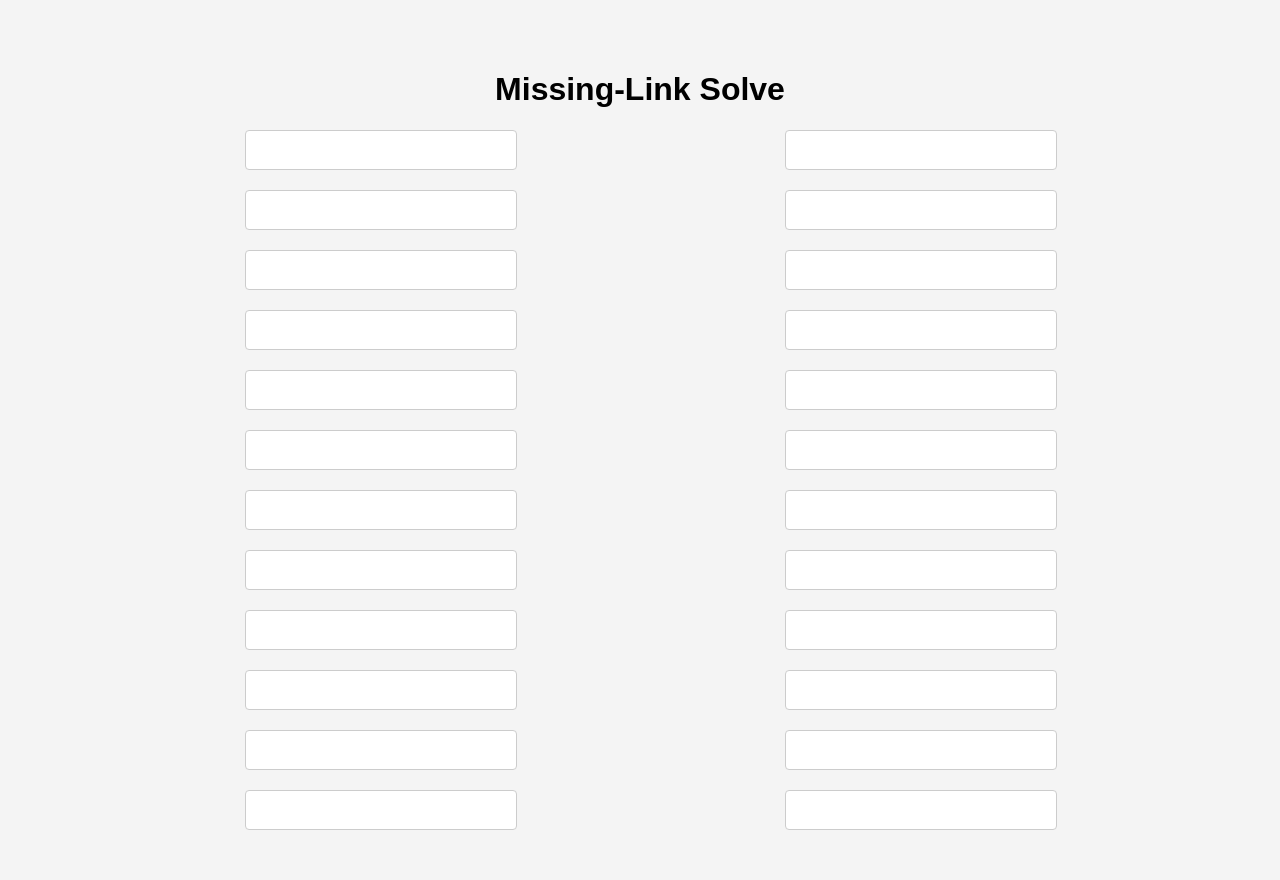
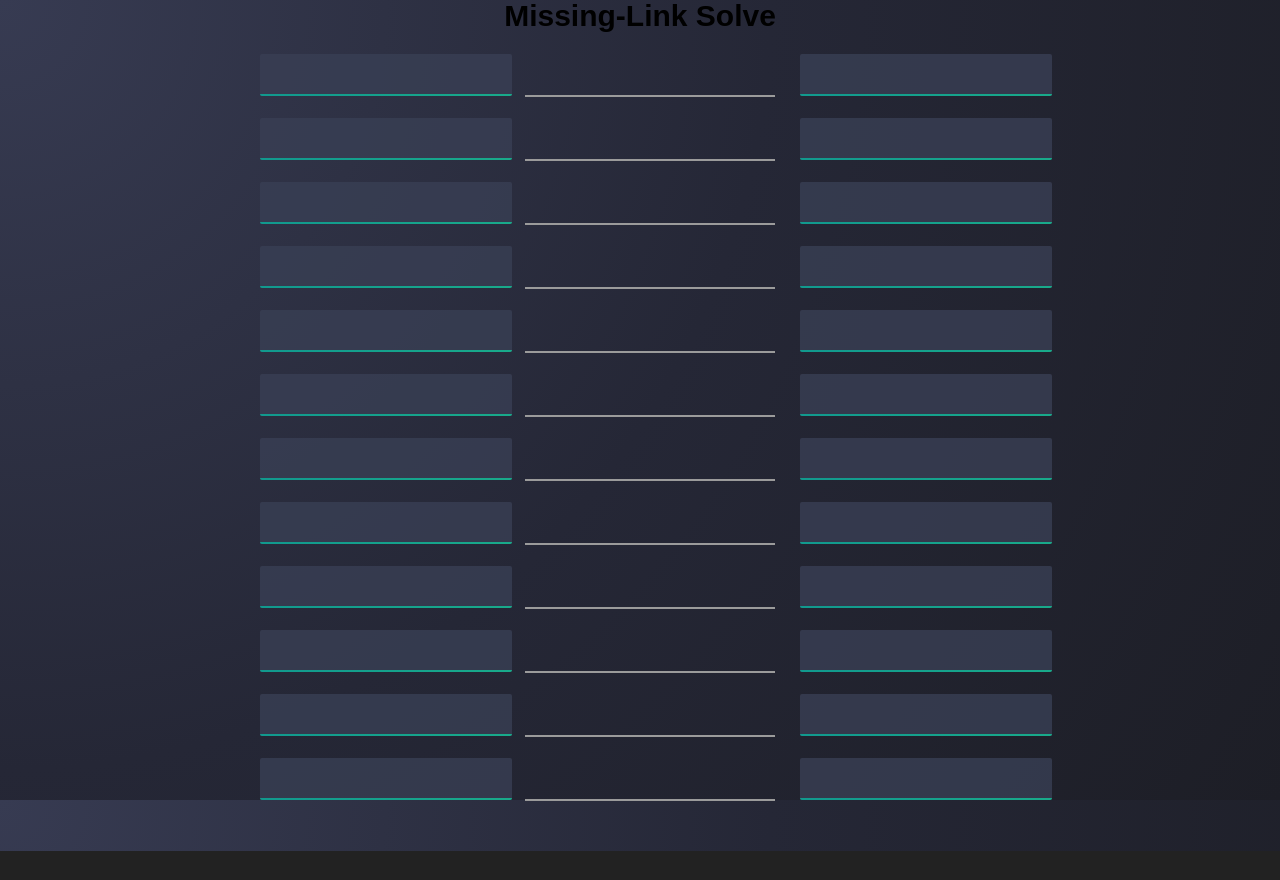
Before and after one commit to bendiku/missing-link-solve, a React (Create React App) app: page / in a window 1280 px wide. After the commit the page ends 851 px from the top, so only its background shows below. Built offline with nearby package versions, Linux system fonts and the light colour scheme.

Commit message:
more styling

```diff
--- a/package.json
+++ b/package.json
@@ -13,6 +13,7 @@
     "react": "^18.2.0",
     "react-dom": "^18.2.0",
     "react-scripts": "5.0.1",
+    "sass": "^1.69.7",
     "typescript": "^4.9.5",
     "web-vitals": "^2.1.4"
   },
--- a/src/App.css
+++ b/src/App.scss
@@ -46,3 +46,16 @@ body {
   width: 250px; /* Set the width to 250px */
   justify-self: center; /* Horizontally center within the grid item */
 }
+
+/* ------------------- */
+
+body {
+  font-family: 'Poppins', sans-serif;
+  display: flex;
+  flex-direction: column;
+  justify-content: center;
+  align-items: center;
+  min-height: 100vh;
+  font-size: 1.5rem;
+  background-color:#222222;
+}
--- a/src/App.tsx
+++ b/src/App.tsx
@@ -1,21 +1,10 @@
 // App.tsx
 
-import React, { useState } from 'react';
-import './App.css';
+import React from 'react';
+import './App.scss';
 import InputSection from './components/InputSection'; // Import the InputSection component
 
 const App: React.FC = () => {
-  const [prefix, setPrefix] = useState<string>('');
-  const [suffix, setSuffix] = useState<string>('');
-
-  const handleInputChange = (event: React.ChangeEvent<HTMLInputElement>) => {
-    const { name, value } = event.target;
-    if (name === 'prefix') {
-      setPrefix(value);
-    } else if (name === 'suffix') {
-      setSuffix(value);
-    }
-  };
 
   return (
     <div className="app-container">
@@ -25,9 +14,6 @@ const App: React.FC = () => {
         {Array.from({ length: 12 }).map((_, index) => (
           <InputSection
             key={index}
-            prefix={prefix}
-            suffix={suffix}
-            handleInputChange={handleInputChange}
           />
         ))}
       </div>
--- /dev/null
+++ b/src/components/InputSection.scss
@@ -0,0 +1,177 @@
+/* Infix */
+$primary: #11998e;
+$secondary: #38ef7d;
+$white: #fff;
+$gray: #9b9b9b;
+.form__group {
+  margin-top: 10px;
+  margin-left: 10px;
+  width: 100%;
+}
+
+.form__field {
+  font-family: inherit;
+  width: 100%;
+  border: 0;
+  border-bottom: 2px solid $gray;
+  outline: 0;
+  font-size: 1.3rem;
+  color: $white;
+  background: transparent;
+  transition: border-color 0.2s;
+  padding-top: 1.6rem;
+
+  &::placeholder {
+    color: transparent;
+  }
+
+  &:placeholder-shown ~ .form__label {
+    font-size: 1.3rem;
+    cursor: text;
+    top: 20px;
+  }
+}
+
+.form__label {
+  position: absolute;
+  top: 0;
+  display: block;
+  transition: 0.2s;
+  font-size: 1rem;
+  color: $gray;
+}
+
+.form__field:not(:placeholder-shown) {
+  ~ .form__label {
+    position: absolute;
+    top: 0;
+    display: block;
+    transition: 0.2s;
+    font-size: 1rem;
+    color: $primary;
+    font-weight:700;
+  }
+  padding-bottom: 6px;
+  font-weight: 700;
+  border-width: 3px;
+  border-image: linear-gradient(to right, $primary,$secondary);
+  border-image-slice: 1;
+}
+/* reset input */
+.form__field{
+  &:required,&:invalid { box-shadow:none; }
+}
+
+/* SUFFIX AND PREFIX*/
+
+/* ====================================================
+Recreating the email field from https://webflow.com/cms. Just an experiment - not as cross-browser friendly as the original.
+Changed:
+- animated gradient bar to :after element
+- flexbox for layout
+==================================================== */
+
+// reset
+html { box-sizing: border-box; font-size: 10px; }
+*, *:before, *:after { box-sizing: inherit; }
+body, ul, li  { margin: 0; padding: 0; }
+li { list-style: none; }
+p, h1, h2, h3, h4, h5, h6 { margin-top: 0; }
+a { text-decoration: none; }
+input { border-style: none; background: transparent; outline: none; }
+button { padding: 0; background: none; border: none; outline: none; }
+
+// some basic page styles
+body {
+  -webkit-font-smoothing: antialiased;
+  -moz-osx-font-smoothing: grayscale;
+  font-family: "Helvetica Neue",Helvetica,Arial,sans-serif;
+  background-image: radial-gradient(circle at 0% 0%, #373b52, #252736 51%, #1d1e26);
+}
+
+// for demo
+h1.demo {
+  text-align: center;
+  font-size: 2.4rem;
+  font-weight: normal;
+  margin-bottom: 1rem;
+  color: #f5f6ff;
+}
+a.demo {
+  text-align: center;
+  font-size: 1.6rem;
+  font-weight: normal;
+  color: rgba(202, 205, 239, 0.8);
+  margin-bottom: 3rem;
+}
+.demo-flex-spacer {
+  flex-grow: 1;
+}
+.container {
+  display: flex;
+  flex-direction: column;
+  //justify-content: center;
+  max-width: 1600px;
+  padding: 0 15px;
+  margin: 0 auto;
+}
+
+// colors
+$input-background: rgba(57, 63, 84, 0.8);
+$input-text-inactive: #7881A1;
+$input-text-active: #BFD2FF;
+
+// gradient animation
+@keyframes gradient {
+  0%{background-position:0 0}
+  100%{background-position:100% 0}
+}
+
+.webflow-style-input {
+  position: relative;
+  display: flex;
+  flex-direction: row;
+  width: 100%;
+  max-width: 400px;
+  margin: 0 auto;
+  border-radius: 2px;
+  padding-left: 1.6rem;
+  padding-top: 1.6rem;
+  background: $input-background;
+  &:after {
+    content: "";
+    position: absolute;
+    left: 0px;
+    right: 0px;
+    bottom: 0px;
+    z-index: 999;
+    height: 2px;
+    border-bottom-left-radius: 2px;
+    border-bottom-right-radius: 2px;
+    background-position: 0% 0%;
+    background: linear-gradient(to right, $primary,$secondary);
+    background-size: 500% auto;
+  }
+}
+
+.webflow-style-input input {
+  flex-grow: 1;
+  color: $input-text-active;
+  font-size: 1.8rem;
+  line-height: 2.4rem;
+  vertical-align: middle;
+  &::-webkit-input-placeholder {
+    color: $input-text-inactive;
+  }
+}
+
+.webflow-style-input button {
+  color:  $input-text-inactive;
+  font-size: 2.4rem;
+  line-height: 2.4rem;
+  vertical-align: middle;
+  transition: color .25s;
+  &:hover {
+    color: $input-text-active;
+  }
+}
--- a/src/components/InputSection.tsx
+++ b/src/components/InputSection.tsx
@@ -1,41 +1,51 @@
 // InputSection.tsx
 
-import React from 'react';
+import React, { useState } from 'react';
+import './InputSection.scss'
 
-interface InputSectionProps {
-  prefix: string;
-  suffix: string;
-  handleInputChange: (event: React.ChangeEvent<HTMLInputElement>) => void;
-}
+const InputSection = () => {
 
-const InputSection: React.FC<InputSectionProps> = ({ prefix, suffix, handleInputChange }) => {
+  const [prefix, setPrefix] = useState<string>('');
+  const [suffix, setSuffix] = useState<string>('');
+  const [infix, setInfix] = useState<string>('');
 
-const shouldDisplayConcatenatedText = () => {
-    return true;
-}
+  const handleInputChange = (event: React.ChangeEvent<HTMLInputElement>) => {
+    const { name, value } = event.target;
+    if (name === 'prefix') {
+      setPrefix(value);
+    } else if (name === 'suffix') {
+      setSuffix(value);
+    }
+  };
 
   return (
     <>
-      <div className="input-label">
-        <input
-          className="input-field"
-          type="text"
-          name="prefix"
-          value={prefix}
-          onChange={handleInputChange}
-        />
+      <div className="container">
+
+        <div className="demo-flex-spacer"></div>
+
+        <div className="webflow-style-input">
+          <input className="" type="text"></input>
+          <button type="submit"><i className="icon ion-android-arrow-forward"></i></button>
+        </div>
+
+        <div className="demo-flex-spacer"></div>
+
       </div>
-      {shouldDisplayConcatenatedText() && (
-        <span className="concatenated-text">{prefix} {suffix}</span>
-      ) || <span className="concatenated-text">{prefix} {suffix}</span>}
-      <div className="input-label">
-        <input
-          className="input-field"
-          type="text"
-          name="suffix"
-          value={suffix}
-          onChange={handleInputChange}
-        />
+      <div className="form__group field">
+        <input type="input" className="form__field" placeholder='' name="name" id='name' readOnly required tabIndex={-1} value={infix} />
+      </div>
+      <div className="container">
+
+        <div className="demo-flex-spacer"></div>
+
+        <div className="webflow-style-input">
+          <input className="" type="text"></input>
+          <button type="submit"><i className="icon ion-android-arrow-forward"></i></button>
+        </div>
+
+        <div className="demo-flex-spacer"></div>
+
       </div>
     </>
   );
```
Also changed, not shown: 1 other file (tests, documents, lock files or other folders).
